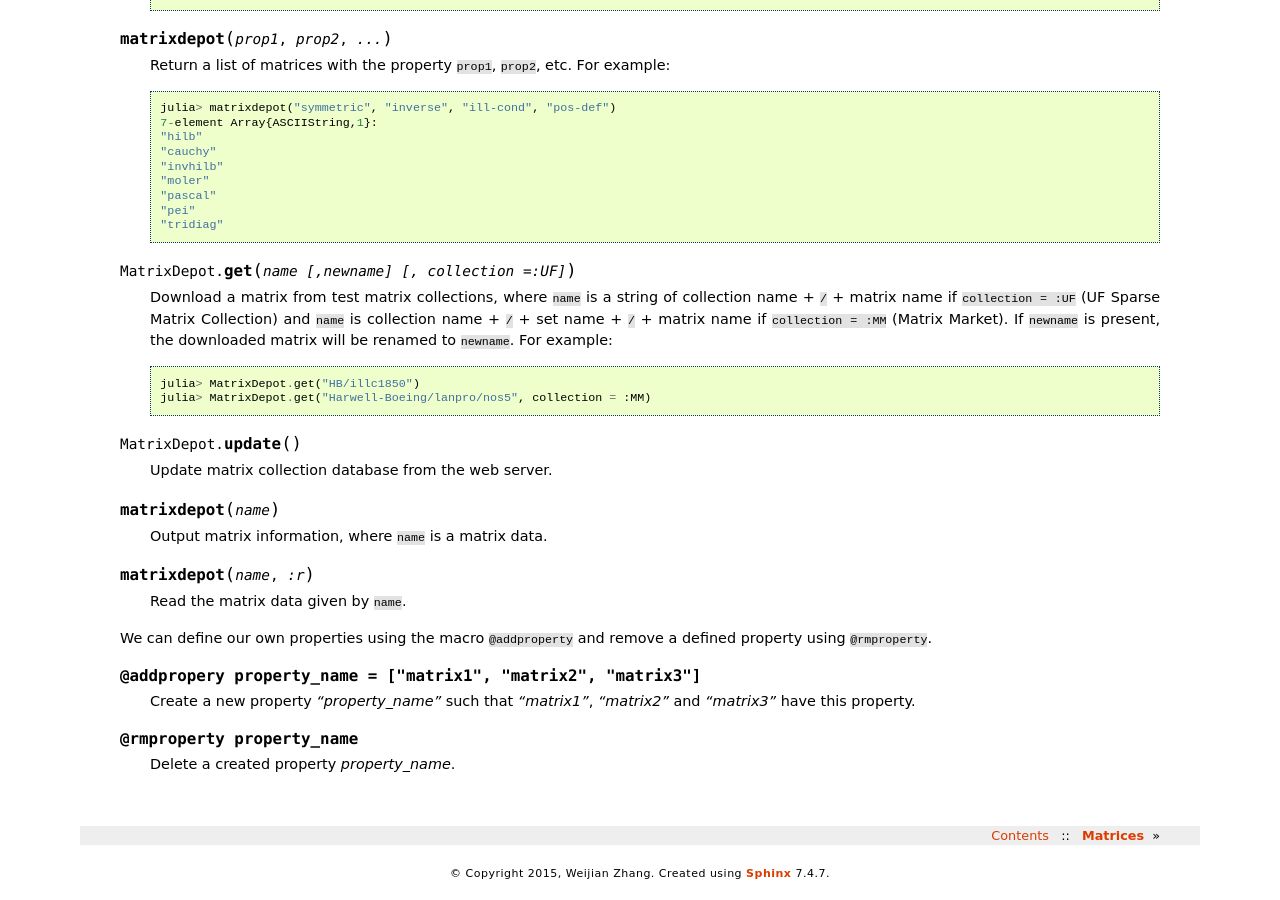
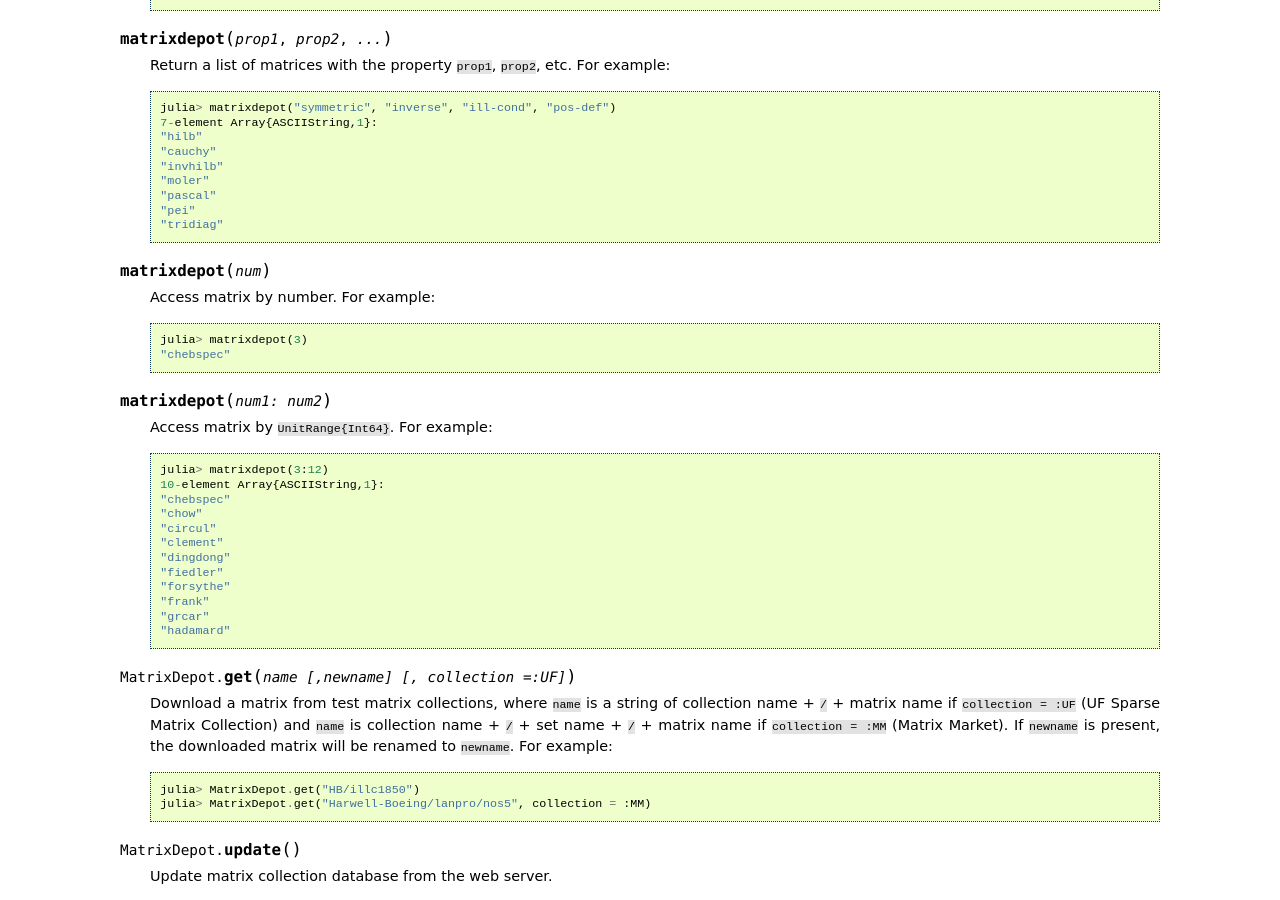
Before and after one commit to JuliaLinearAlgebra/MatrixDepot.jl, a Sphinx documentation site: the page built from doc/index.rst, in a window 1280 px wide and 900 px high, scrolled down 1588 px. Built offline with Sphinx 7.4.7, drawn with Linux system fonts in a browser that asks for light colours.

Commit message:
add doc information for accessing matrices by numbers

```diff
--- a/doc/index.rst
+++ b/doc/index.rst
@@ -125,6 +125,30 @@ matrices is symbolized by ``"symmetric"``.
     "pei"
     "tridiag"
 
+.. function:: matrixdepot(num)
+
+   Access matrix by number. For example::
+
+     julia> matrixdepot(3)
+     "chebspec"
+
+.. function:: matrixdepot(num1:num2)
+
+   Access matrix by ``UnitRange{Int64}``. For example::
+
+     julia> matrixdepot(3:12)
+     10-element Array{ASCIIString,1}:
+     "chebspec"
+     "chow"
+     "circul"
+     "clement"
+     "dingdong"
+     "fiedler"
+     "forsythe"
+     "frank"
+     "grcar"
+     "hadamard"
+
 .. function:: MatrixDepot.get(name [,newname] [, collection =:UF])
 
     Download a matrix from test matrix collections, where
```
